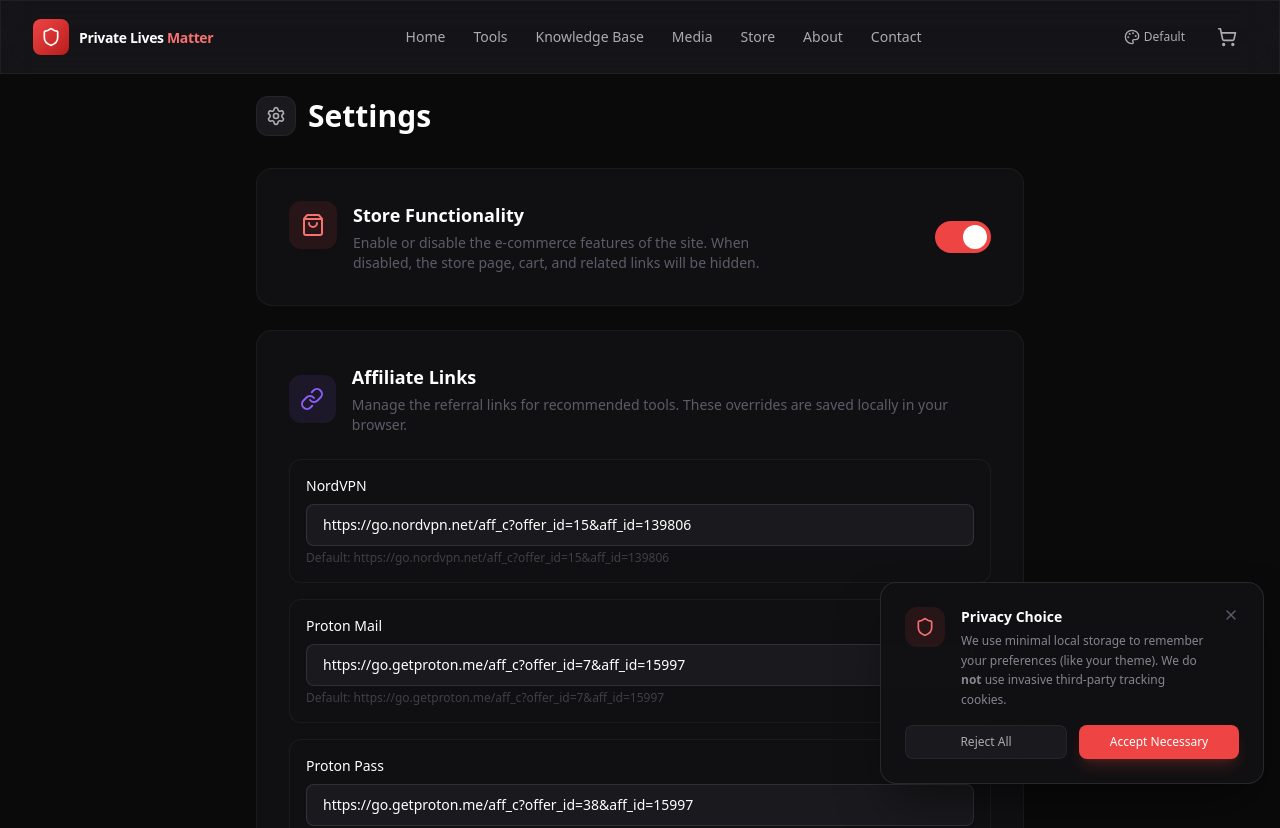
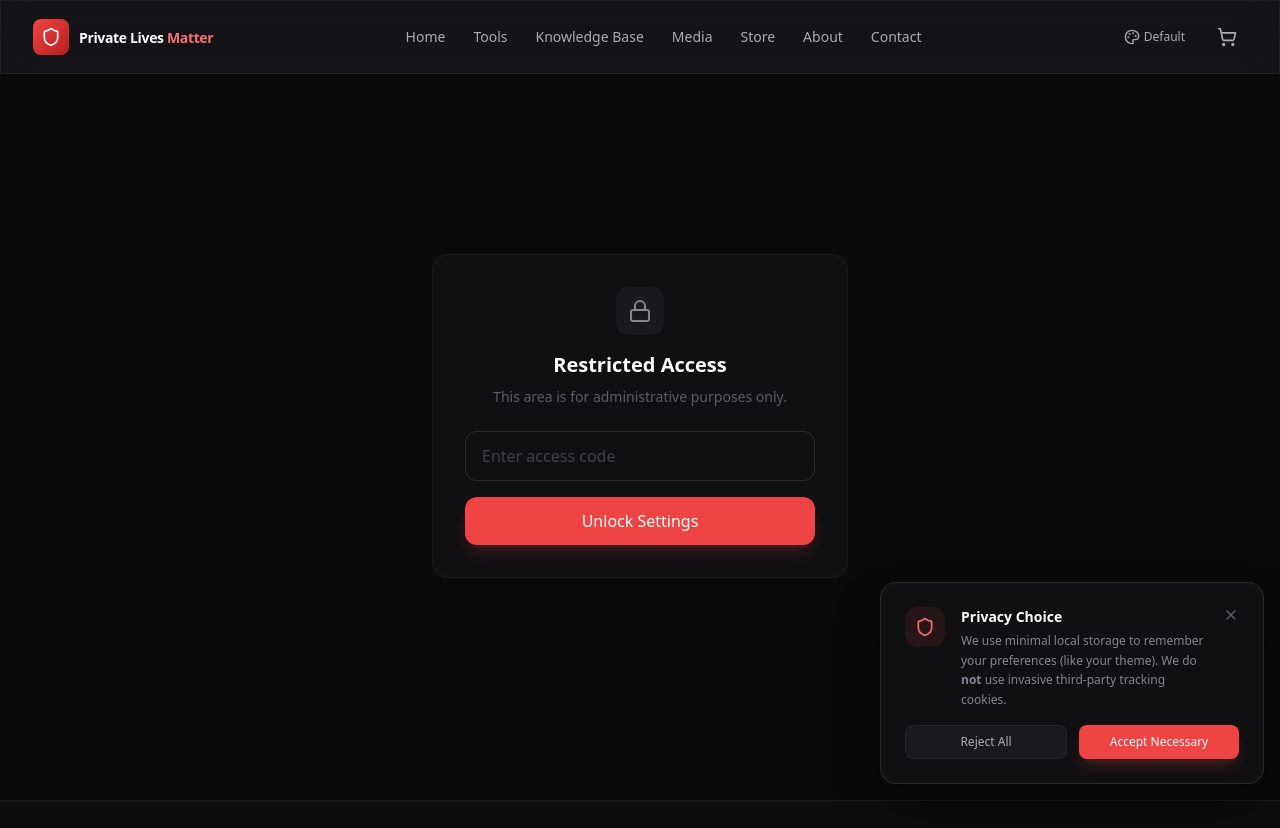
Before and after one commit to tutteslice/privatelivesmatter-prod, a React (Vite) app: page /#/settings in a window 1280 px wide. Shown: the top 828 px of the page. Built offline with nearby package versions, Linux system fonts and the light colour scheme.

Commit message:
feat: restrict access to settings page with passcode and remove footer link

```diff
--- a/src/components/Footer.tsx
+++ b/src/components/Footer.tsx
@@ -13,7 +13,6 @@
     ...(storeEnabled ? [{ to: '/store', label: 'Store' }] : []),
     { to: '/about', label: 'About' },
     { to: '/contact', label: 'Contact' },
-    { to: '/settings', label: 'Settings' },
   ];
 
   return (
--- a/src/pages/Settings.tsx
+++ b/src/pages/Settings.tsx
@@ -1,4 +1,5 @@
-import { Settings as SettingsIcon, ShoppingBag, ToggleLeft, ToggleRight, Link as LinkIcon, RotateCcw } from 'lucide-react';
+import { useState } from 'react';
+import { Settings as SettingsIcon, ShoppingBag, Link as LinkIcon, RotateCcw, Lock } from 'lucide-react';
 import { useSettings } from '../context/SettingsContext';
 import { useAffiliate } from '../context/AffiliateContext';
 import { recommendedTools } from '../data/tools';
@@ -6,6 +7,62 @@
 export function Settings() {
   const { storeEnabled, setStoreEnabled } = useSettings();
   const { getLink, updateLink, resetLink, affiliateLinks } = useAffiliate();
+  const [accessCode, setAccessCode] = useState('');
+  const [isAuthenticated, setIsAuthenticated] = useState(false);
+  const [error, setError] = useState(false);
+
+  const handleLogin = (e: React.FormEvent) => {
+    e.preventDefault();
+    if (accessCode === 'plm-admin') {
+      setIsAuthenticated(true);
+      setError(false);
+    } else {
+      setError(true);
+    }
+  };
+
+  if (!isAuthenticated) {
+    return (
+      <div className="min-h-screen pt-24 pb-16 flex items-center justify-center">
+        <div className="max-w-md w-full px-4">
+          <div className="bg-dark-800/40 border border-white/5 rounded-2xl p-8 text-center">
+            <div className="w-12 h-12 rounded-xl bg-dark-700/50 flex items-center justify-center mx-auto mb-4">
+              <Lock className="w-6 h-6 text-dark-300" />
+            </div>
+            <h2 className="text-xl font-bold text-white mb-2">Restricted Access</h2>
+            <p className="text-dark-400 text-sm mb-6">
+              This area is for administrative purposes only.
+            </p>
+            <form onSubmit={handleLogin} className="space-y-4">
+              <input
+                type="password"
+                value={accessCode}
+                onChange={(e) => {
+                  setAccessCode(e.target.value);
+                  setError(false);
+                }}
+                placeholder="Enter access code"
+                className={`w-full px-4 py-3 bg-dark-900/50 border rounded-xl text-white placeholder:text-dark-500 focus:outline-none focus:ring-1 transition-all ${
+                  error
+                    ? 'border-red-500/50 focus:border-red-500 focus:ring-red-500/20'
+                    : 'border-white/10 focus:border-brand-500/50 focus:ring-brand-500/20'
+                }`}
+              />
+              {error && (
+                <p className="text-xs text-red-400">Incorrect access code</p>
+              )}
+              <button
+                type="submit"
+                className="w-full py-3 bg-brand-500 hover:bg-brand-600 text-white font-medium rounded-xl transition-all shadow-lg shadow-brand-500/20"
+              >
+                Unlock Settings
+              </button>
+            </form>
+          </div>
+        </div>
+      </div>
+    );
+  }
 
   return (
     <div className="min-h-screen pt-24 pb-16">
```
